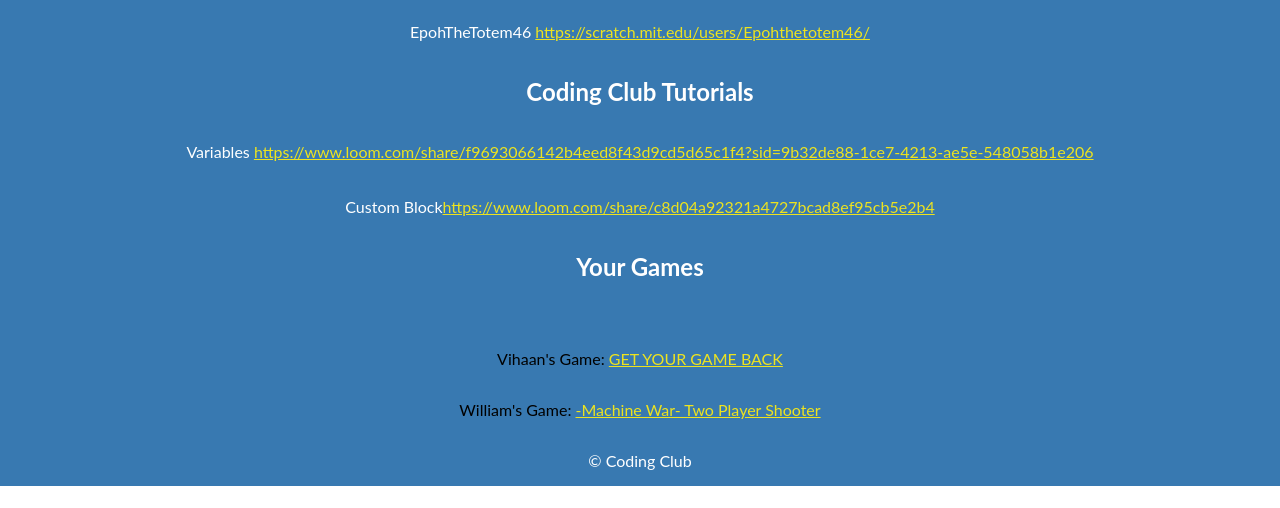
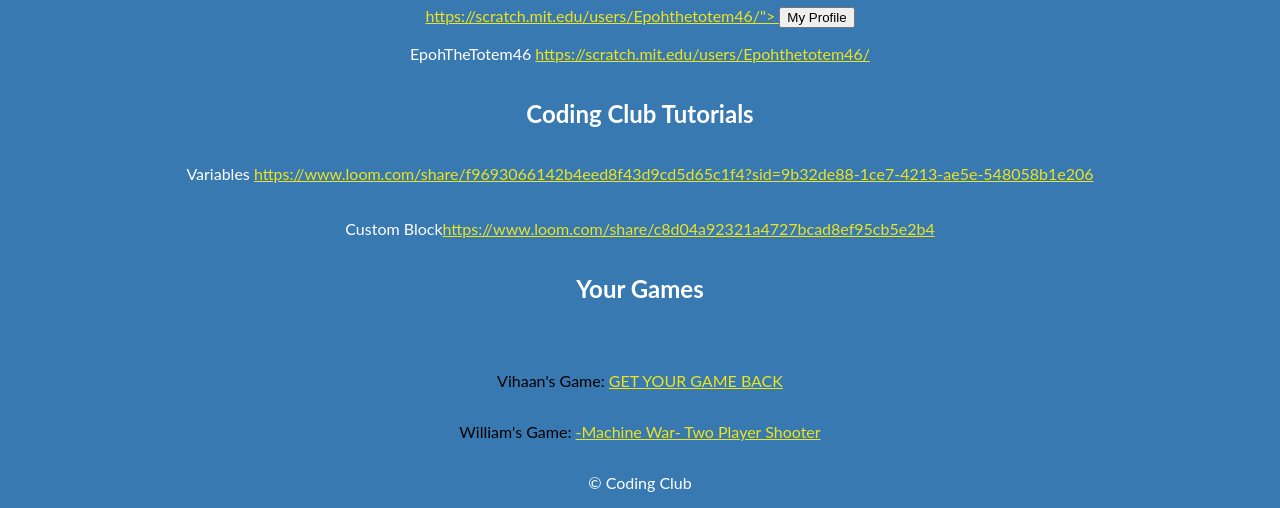
Before and after one commit to M1TT3NS46/Coding-Club-Information.github.io, a plain HTML site: page index.html in a window 1280 px wide. Shown: the part 384-892 px from the top of the page. Before the commit the page ends 870 px from the top, so only its background shows below. Drawn offline with Linux system fonts and the light colour scheme.

Commit message:
Update index.html

```diff
--- a/index.html
+++ b/index.html
@@ -22,6 +22,9 @@
      <h1 class="Coding_Club_tutorials-text">
       Visit Me
      </h1>
+   <a href="https://scratch.mit.edu/users/Epohthetotem46/" target="_blank">https://scratch.mit.edu/users/Epohthetotem46/">
+      <button>My Profile</button>
+</a>
      <p class="variables-text">
      EpohTheTotem46 <a href="https://scratch.mit.edu/users/Epohthetotem46/" target="_blank">https://scratch.mit.edu/users/Epohthetotem46/</a>
    </p>
```
